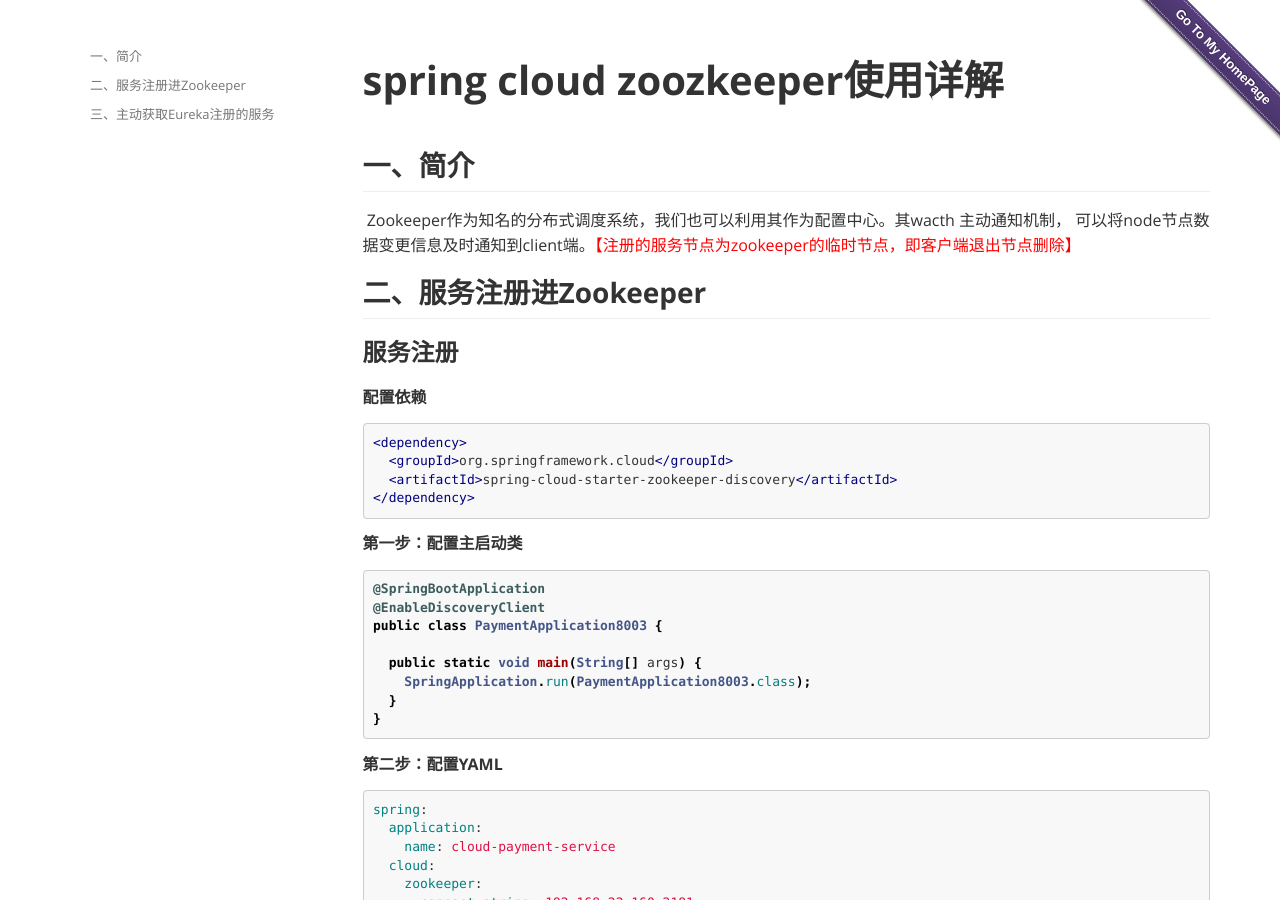
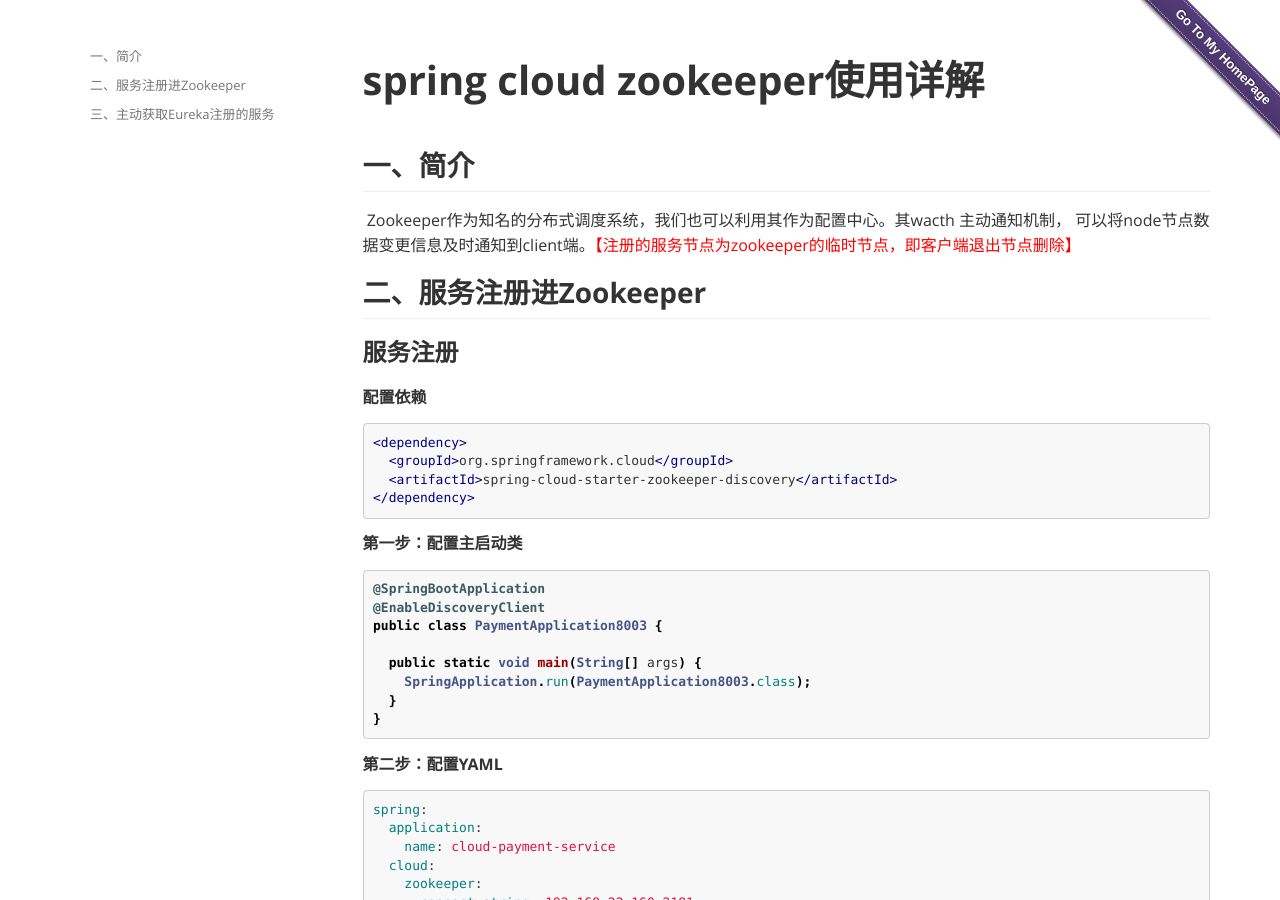
Before and after one commit to MyNameLancelot/MyNameLancelot.github.io, a Jekyll site: the page built from _posts/spring-cloud/2021-02-02-spring-cloud-zookeeper.md, in a window 1280 px wide and 900 px high. Built offline with Jekyll 4.4.1, drawn with Linux system fonts in a browser that asks for light colours.

Commit message:
zookeeper

```diff
--- a/_posts/spring-cloud/2021-02-02-spring-cloud-zookeeper.md
+++ b/_posts/spring-cloud/2021-02-02-spring-cloud-zookeeper.md
@@ -1,10 +1,10 @@
 ---
 layout: post
-title: "spring cloud zoozkeeper使用详解"
+title: "spring cloud zookeeper使用详解"
 date: 2021-02-02 16:42:30
 categories: Spring-Cloud
-keywords: "spring cloud zoozkeeper"
-description: "spring-cloud-zoozkeeper使用详解"
+keywords: "spring cloud zookeeper"
+description: "spring-cloud-zookeeper使用详解"
 ---
 
 ## 一、简介
```
